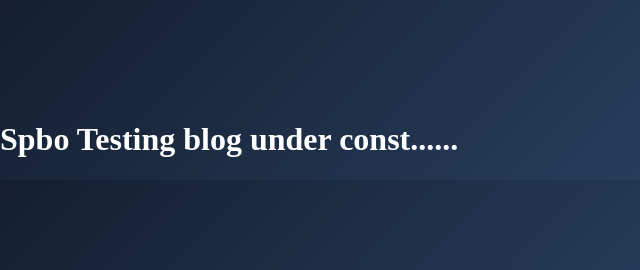
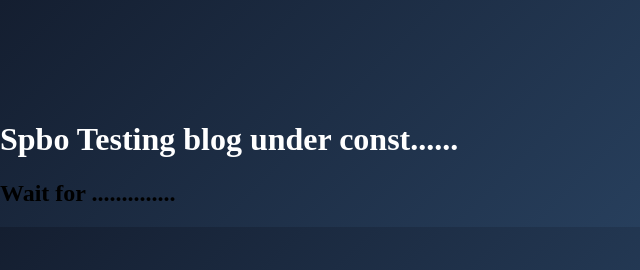
Before and after one commit to spbolav/spbolav.github.io, a plain HTML site: page index.html in a window 1280 px wide. Shown: the top 270 px of the page, 0-640 px from the left. Drawn offline with Linux system fonts and the light colour scheme.

Commit message:
Update index.html

```diff
--- a/index.html
+++ b/index.html
@@ -9,6 +9,8 @@
     <body>
         <h1>Spbo Testing blog under const......</h1>
 
+        <h2>Wait for ..............</h2>
+
 
 
 
```
